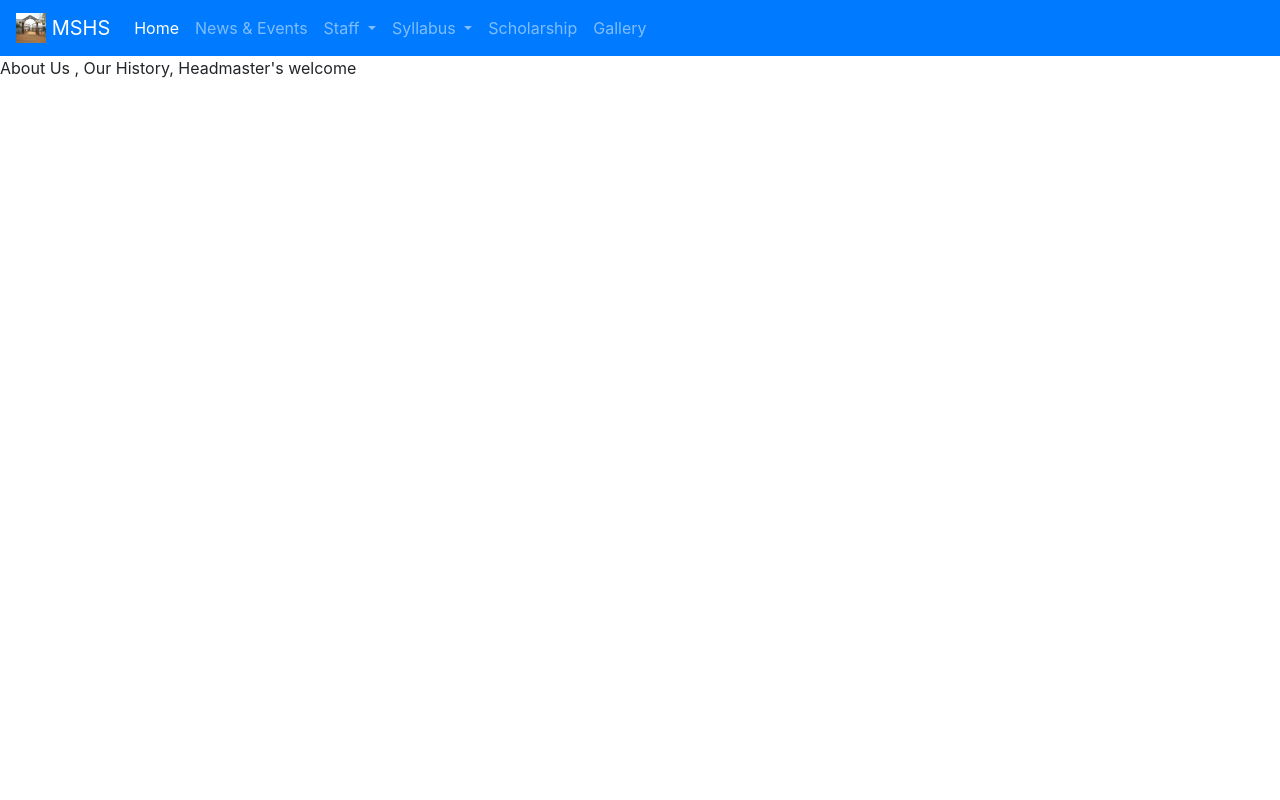
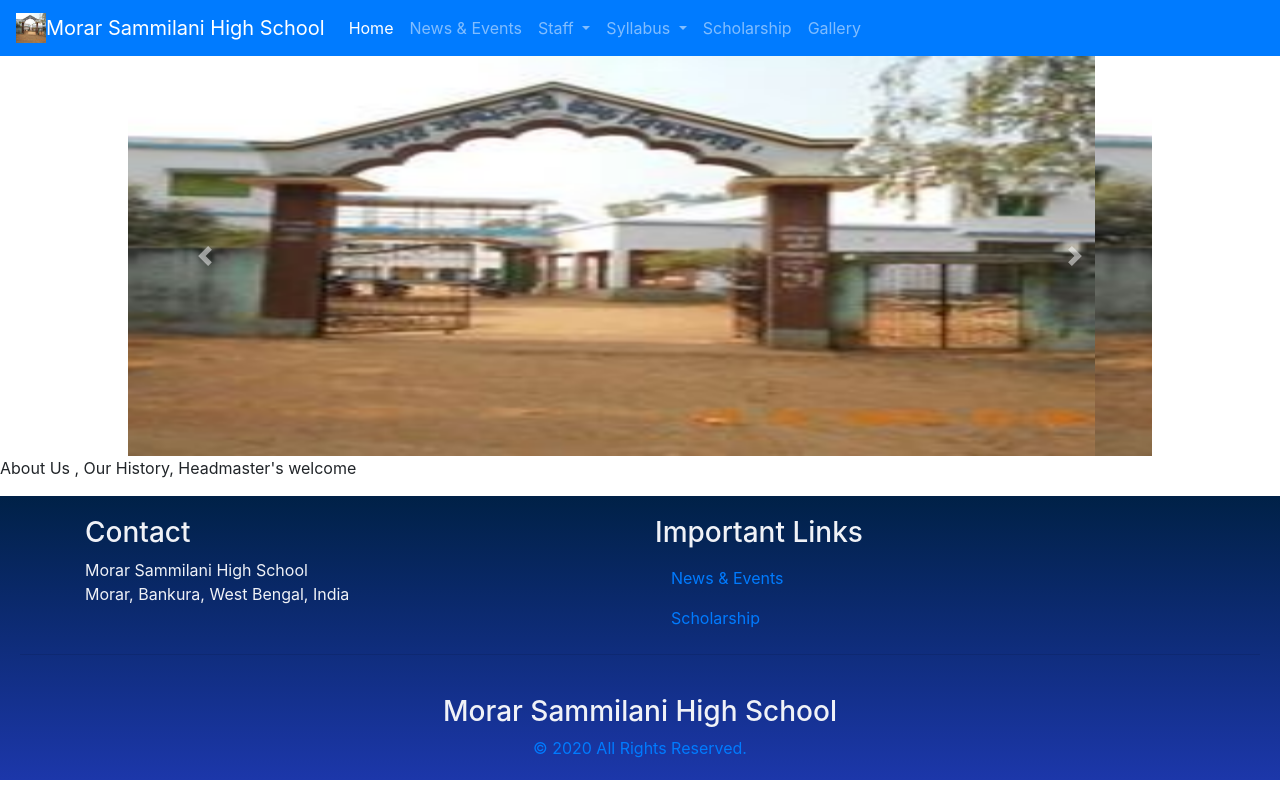
Before and after one commit to Santupatra/school-website, a plain HTML site: page index.html in a window 1280 px wide. Drawn offline with nearby package versions, Linux system fonts and the light colour scheme.

Commit message:
Carousel added

```diff
--- /dev/null
+++ b/css/index.css
@@ -0,0 +1,24 @@
+.carousel-item {
+	height: 400px;
+}
+
+#CarouselMod {
+	height: 400px;
+}
+
+.carouselStart {
+	padding-left: 10%;
+	padding-right: 10%;
+}
+
+#ft {
+	background: linear-gradient(#002147, #1c37aa);
+	text-align: center;
+	padding: 20px;
+	color: #f0f2f7;
+}
+
+.row-fill {
+	width: 100%;
+	float: left;
+}
--- a/index.html
+++ b/index.html
@@ -4,76 +4,137 @@
 <head>
 <title>MSHS</title>
 <meta charset="utf-8">
-    <meta name="viewport" content="width=device-width, initial-scale=1, shrink-to-fit=no">
-    <link rel="stylesheet" href="https://stackpath.bootstrapcdn.com/bootstrap/4.4.1/css/bootstrap.min.css"
-        integrity="sha384-Vkoo8x4CGsO3+Hhxv8T/Q5PaXtkKtu6ug5TOeNV6gBiFeWPGFN9MuhOf23Q9Ifjh" crossorigin="anonymous">
+<meta name="viewport"
+	content="width=device-width, initial-scale=1, shrink-to-fit=no">
+<link rel="stylesheet"
+	href="https://stackpath.bootstrapcdn.com/bootstrap/4.4.1/css/bootstrap.min.css"
+	integrity="sha384-Vkoo8x4CGsO3+Hhxv8T/Q5PaXtkKtu6ug5TOeNV6gBiFeWPGFN9MuhOf23Q9Ifjh"
+	crossorigin="anonymous">
+<link rel="stylesheet" type="text/css" href="css/index.css">
+<!-- icon on the title -->
+<link rel="shortcut icon" href="images/profilePucture.jpg" />
 </head>
 
 <body>
+	<!-- nav start -->
+	<div>
 		<nav class="navbar navbar-expand-lg navbar-dark bg-primary">
-        <a class="navbar-brand" href="Index.html">
-            <img src="images/profilePucture.jpg" width="30" height="30" class="d-inline-block align-top" alt="">
-            MSHS</a>
-        <button class="navbar-toggler" type="button" data-toggle="collapse" data-target="#navbarSupportedContent" aria-controls="navbarSupportedContent" aria-expanded="false" aria-label="Toggle navigation">
+			<a class="navbar-brand" href="index.html"> <img
+				src="images/profilePucture.jpg" width="30" height="30"
+				class="d-inline-block align-top" alt="">Morar Sammilani High
+				School
+			</a>
+			<button class="navbar-toggler" type="button" data-toggle="collapse"
+				data-target="#navbarSupportedContent"
+				aria-controls="navbarSupportedContent" aria-expanded="false"
+				aria-label="Toggle navigation">
 				<span class="navbar-toggler-icon"></span>
 			</button>
 			<div class="collapse navbar-collapse" id="navbarSupportedContent">
 				<ul class="navbar-nav mr-auto">
-            <li class="nav-item active">
-              <a class="nav-link" href="Index.html">Home <span class="sr-only"></span></a>
-            </li>
-            <li class="nav-item">
-              <a class="nav-link" href="news_events.html">News & Events</a>
-            </li>
-            <li class="nav-item dropdown">
-                <a class="nav-link dropdown-toggle" href="#" id="navbarDropdown" role="button" data-toggle="dropdown"
-                    aria-haspopup="true" aria-expanded="false">
-                     Staff
-                </a>
+					<li class="nav-item active"><a class="nav-link" href="#">Home
+							<span class="sr-only"></span>
+					</a></li>
+					<li class="nav-item"><a class="nav-link"
+						href="news_events.html">News & Events</a></li>
+					<li class="nav-item dropdown"><a
+						class="nav-link dropdown-toggle" href="#" id="navbarDropdown"
+						role="button" data-toggle="dropdown" aria-haspopup="true"
+						aria-expanded="false"> Staff </a>
 						<ul class="dropdown-menu" aria-labelledby="navbarDropdown">
 							<li><a class="dropdown-item" href="staff/arts.html">Arts</a></li>
 							<li><a class="dropdown-item" href="staff/language.html">Language</a></li>
 							<li><a class="dropdown-item" href="staff/science.html">Science</a></li>
-                    <li><a class="dropdown-item" href="staff/non_teaching_staff.html">Non Teaching Staff</a></li>
-                </ul>
-            </li>
-            <li class="nav-item dropdown">
-                <a class="nav-link dropdown-toggle" href="#" id="navbarDropdown" role="button" data-toggle="dropdown" aria-haspopup="true" aria-expanded="false">
-                    Syllabus
-                </a>
+							<li><a class="dropdown-item"
+								href="staff/non_teaching_staff.html">Non Teaching Staff</a></li>
+						</ul></li>
+					<li class="nav-item dropdown"><a
+						class="nav-link dropdown-toggle" href="#" id="navbarDropdown"
+						role="button" data-toggle="dropdown" aria-haspopup="true"
+						aria-expanded="false"> Syllabus </a>
 						<div class="dropdown-menu" aria-labelledby="navbarDropdown">
-                  <a class="dropdown-item" href="syllabus/syllabusV.html">V</a>
-                  <a class="dropdown-item" href="syllabus/syllabusVI.html">VI</a>
-                  <a class="dropdown-item" href="syllabus/syllabusVII.html">VII</a>
-                  <a class="dropdown-item" href="syllabus/syllabusVIII.html">VIII</a>
-                  <a class="dropdown-item" href="syllabus/syllabusIX.html">IX</a>
-                  <a class="dropdown-item" href="syllabus/syllabusX.html">X</a>
-                  <a class="dropdown-item" href="syllabus/syllabusXI.html">XI</a>
-                  <a class="dropdown-item" href="syllabus/syllabusXII.html">XII</a>
-                </div>
-            </li>
+							<a class="dropdown-item" href="syllabus/syllabusV.html">V</a> <a
+								class="dropdown-item" href="syllabus/syllabusVI.html">VI</a> <a
+								class="dropdown-item" href="syllabus/syllabusVII.html">VII</a> <a
+								class="dropdown-item" href="syllabus/syllabusVIII.html">VIII</a>
+							<a class="dropdown-item" href="syllabus/syllabusIX.html">IX</a> <a
+								class="dropdown-item" href="syllabus/syllabusX.html">X</a> <a
+								class="dropdown-item" href="syllabus/syllabusXI.html">XI</a> <a
+								class="dropdown-item" href="syllabus/syllabusXII.html">XII</a>
+						</div></li>
 
-            <li class="nav-item">
-                <a class="nav-link" href="scholarship.html">Scholarship</a>
-            </li>
-            <li class="nav-item">
-                <a class="nav-link" href="#">Gallery</a>
-            </li>
+					<li class="nav-item"><a class="nav-link"
+						href="scholarship.html">Scholarship</a></li>
+					<li class="nav-item"><a class="nav-link" href="#">Gallery</a></li>
 				</ul>
 			</div>
 		</nav>
 		<script src="https://code.jquery.com/jquery-3.4.1.slim.min.js"
 			integrity="sha384-J6qa4849blE2+poT4WnyKhv5vZF5SrPo0iEjwBvKU7imGFAV0wwj1yYfoRSJoZ+n"
 			crossorigin="anonymous"></script>
-    <script src="https://cdn.jsdelivr.net/npm/popper.js@1.16.0/dist/umd/popper.min.js"
+		<script
+			src="https://cdn.jsdelivr.net/npm/popper.js@1.16.0/dist/umd/popper.min.js"
 			integrity="sha384-Q6E9RHvbIyZFJoft+2mJbHaEWldlvI9IOYy5n3zV9zzTtmI3UksdQRVvoxMfooAo"
 			crossorigin="anonymous"></script>
-    <script src="https://stackpath.bootstrapcdn.com/bootstrap/4.4.1/js/bootstrap.min.js"
+		<script
+			src="https://stackpath.bootstrapcdn.com/bootstrap/4.4.1/js/bootstrap.min.js"
 			integrity="sha384-wfSDF2E50Y2D1uUdj0O3uMBJnjuUD4Ih7YwaYd1iqfktj0Uod8GCExl3Og8ifwB6"
 			crossorigin="anonymous"></script>
-
-	<div><p>About Us , Our History, Headmaster's welcome
-
+	</div>
+	<!-- nav end -->
+	<!-- carousel start -->
+	<div class="carouselStart">
+		<div id="carouselControls" class="carousel slide" data-ride="carousel">
+			<div class="carousel-inner">
+				<div class="carousel-item active">
+					<img id="CarouselMod" class="d-block w-100"
+						src="images/profilePucture.jpg" alt="First slide">
+				</div>
+				<div class="carousel-item">
+					<img id="CarouselMod" class="d-block w-100"
+						src="images/profilePucture.jpg" alt="Second slide">
+				</div>
+				<div class="carousel-item">
+					<img id="CarouselMod" class="d-block w-100"
+						src="images/profilePucture.jpg" alt="Third slide">
+				</div>
+			</div>
+			<a class="carousel-control-prev" href="#carouselControls"
+				role="button" data-slide="prev"> <span
+				class="carousel-control-prev-icon" aria-hidden="true"></span> <span
+				class="sr-only">Previous</span>
+			</a> <a class="carousel-control-next" href="#carouselControls"
+				role="button" data-slide="next"> <span
+				class="carousel-control-next-icon" aria-hidden="true"></span> <span
+				class="sr-only">Next</span>
+			</a>
+		</div>
+	</div>
+	<!-- carousel end -->
+	<div>
+		<p>About Us , Our History, Headmaster's welcome</p>
+	</div>
+	<div id="ft" class="row-fill">
+		<div class="container">
+			<div class="row">
+				<div class="col-sm" style="text-align: left">
+					<h3>Contact</h3>
+					<p>
+						Morar Sammilani High School<br> Morar, Bankura, West Bengal,
+						India<br>
+					</p>
+				</div>
+				<div class="col-sm" style="text-align: left">
+					<h3>Important Links</h3>
+					<a class="nav-link" href="news_events.html">News & Events</a> <a
+						class="nav-link" href="scholarship.html">Scholarship</a>
+				</div>
+			</div>
+		</div>
+		<hr style="clear: left;">
+		<br>
+		<h3>Morar Sammilani High School</h3>
+		<a href="#">© 2020 All Rights Reserved.</a>
 	</div>
 </body>
 
```
Lines whose indentation alone changed are shown as unchanged.
